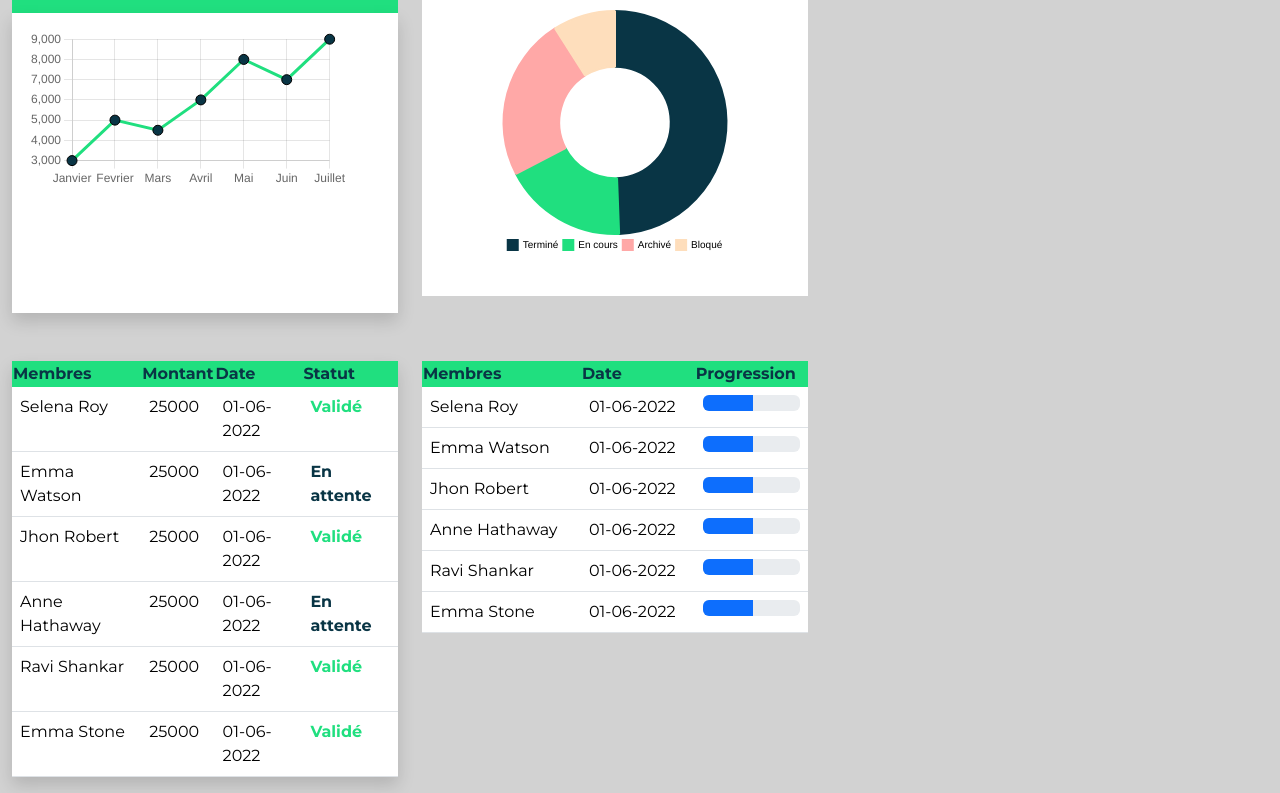
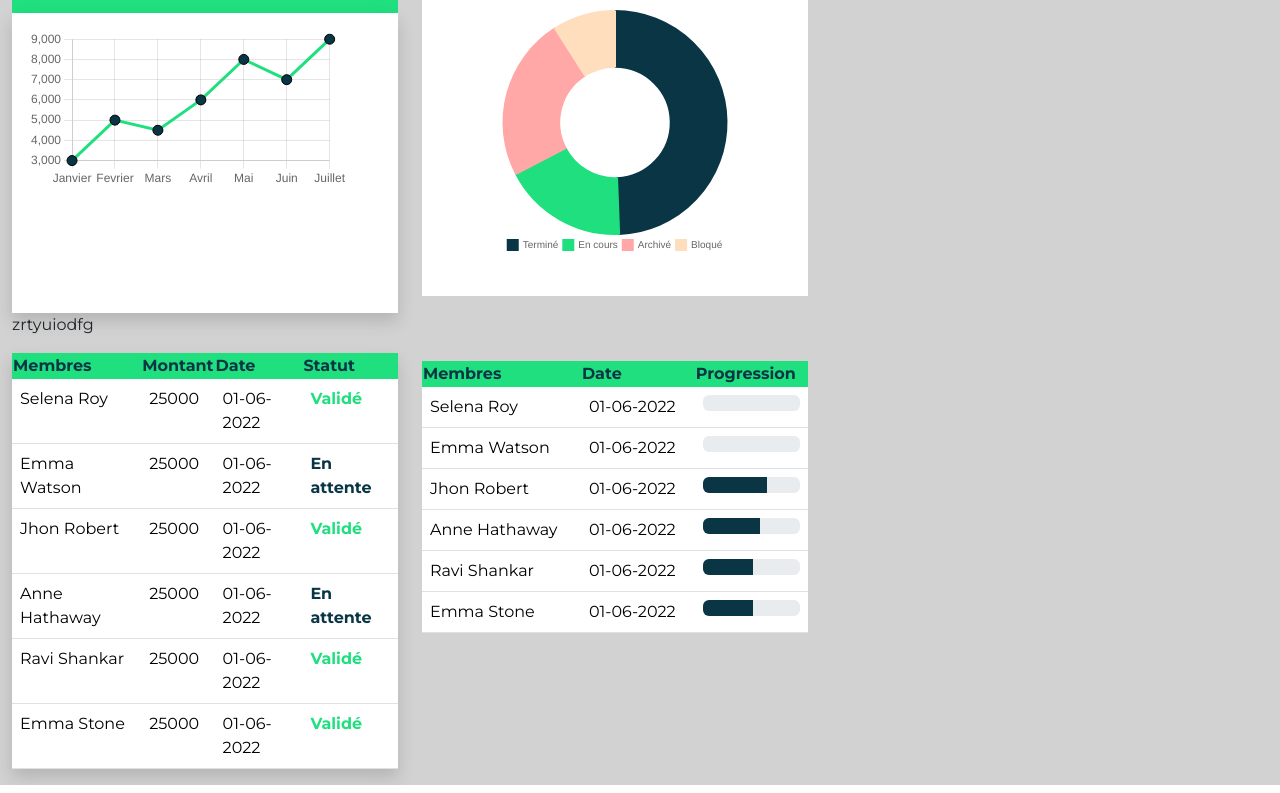
Before and after one commit to binetougaye/Bakeli-Tontine, a React (Vite) app in the folder bakeli-tontine/: page / in a window 1280 px wide. Shown: the part 223-1016 px from the top of the page. Built offline with nearby package versions, Linux system fonts and the light colour scheme.

Commit message:
recup navig

```diff
--- a/bakeli-tontine/src/App.jsx
+++ b/bakeli-tontine/src/App.jsx
@@ -20,14 +20,13 @@ function App() {
         {/* <CardTest/> */}
         <div className="row mt-5 ">
           <div className="col-lg-6 ">
-          <h6 className="title m-0">Evolution des cotisations en fonction du temps</h6>
+          <h6 className="title font-weight-bold m-0">Evolution des cotisations en fonction du temps</h6>
             <div className="card charts p-3 rounded-0 shadow border-0">
-
               <LineGraph />
             </div>
           </div>
           <div className="col-lg-6  ">
-            <h6 className="title m-0">Statistiques</h6>
+            <h6 className="title font-weight-bold m-0">Statistiques</h6>
             <div className="card chart p-3 rounded-0 border-0 d-flex justify-content-center align-items-center">
               <Doughnuts />
             </div>
@@ -36,6 +35,7 @@ function App() {
         {/* <div className="col-lg-6"></div> */}
         <div className="row">
           <div className="col-lg-6">
+            <p>zrtyuiodfg</p>
             <Table
               text="Juin"
               membres="Membres"
--- a/bakeli-tontine/src/DashboardComponents/Doughnuts.jsx
+++ b/bakeli-tontine/src/DashboardComponents/Doughnuts.jsx
@@ -24,9 +24,7 @@ export function Doughnuts() {
           },
           boxWidth: 10,
           padding: 5,
-          color: "black", // Couleur du texte de la légende
-
-          maxWidth: 50, // Largeur maximale avant wrapping
+          maxWidth: 50,
         },
       },
     },
--- a/bakeli-tontine/src/DashboardComponents/Table.jsx
+++ b/bakeli-tontine/src/DashboardComponents/Table.jsx
@@ -1,7 +1,8 @@
 export default function Table({ membres, montant, date, statut, tableData,text }) {
   return (
     <>
-      <table className="table mt-5 shadow">
+
+      <table className="table  shadow">
         <tr className="bg">
           <th scope="col">{membres}</th>
           <th scope="col">{montant}</th>
--- a/bakeli-tontine/src/DashboardComponents/Table2.jsx
+++ b/bakeli-tontine/src/DashboardComponents/Table2.jsx
@@ -37,8 +37,11 @@ export default function Table2({ membres, date, progression, datas }) {
                   aria-valuemin="0"
                   aria-valuemax="100"
                 >
-                  <div className="progress-bar" style={{ width: 50 }}></div>
+                  {data.Progression=== 100? (  <div className="progress-bar" style={{ width:"100", backgroundColor: "#20DF7F" }}></div>):(  <div className="progress-bar" style={{ width: data.Progression, backgroundColor: "#093545" }}></div>)}
+
+
                 </div>
+                {/* {data.Progression} */}
               </td>
             </tr>
           ))}
```
Also changed, not shown: bakeli-tontine/src/App.css (+5 -3 lines).
